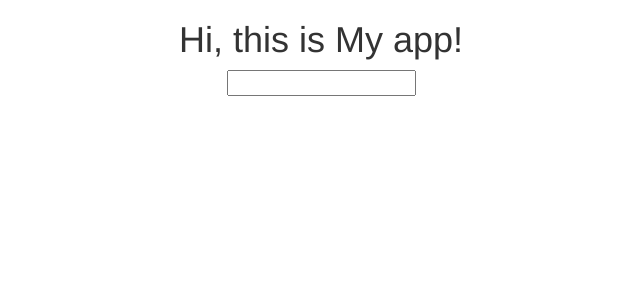
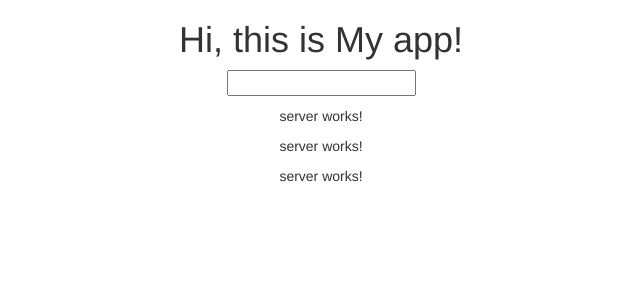
Before and after one commit to ricardobz/angular_first_app, an Angular app: page / in a window 1280 px wide. Shown: the top 300 px of the page, without its empty margins (319-959 px from the left). Built offline with nearby package versions, Linux system fonts and the light colour scheme.

Commit message:
Add server and servers component

```diff
--- a/src/app/app.component.html
+++ b/src/app/app.component.html
@@ -7,3 +7,4 @@
   <input type="text" [(ngModel)]="name">
   <p>{{ name }}</p>
 </div>
+<app-servers>
--- a/src/app/app.module.ts
+++ b/src/app/app.module.ts
@@ -3,9 +3,11 @@ import { FormsModule } from '@angular/forms';
 import { BrowserModule } from '@angular/platform-browser';
 
 import { AppComponent } from './app.component';
+import { ServersComponent } from './servers/servers.component';
+import { ServerComponent } from './server/server.component';
 
 @NgModule({
-  declarations: [AppComponent],
+  declarations: [AppComponent, ServersComponent, ServerComponent],
   imports: [BrowserModule, FormsModule],
   providers: [],
   bootstrap: [AppComponent],
--- /dev/null
+++ b/src/app/server/server.component.html
@@ -0,0 +1 @@
+<p>server works!</p>
--- /dev/null
+++ b/src/app/servers/servers.component.html
@@ -0,0 +1,5 @@
+<div style="text-align:center">
+  <app-server></app-server>
+  <app-server></app-server>
+  <app-server></app-server>
+</div>
```
Also changed, not shown: src/app/server/server.component.ts (added, +10 -0 lines), src/app/servers/servers.component.ts (added, +10 -0 lines), src/app/server/server.component.css (added), src/app/servers/servers.component.css (added), 2 other files (tests, documents, lock files or other folders).
